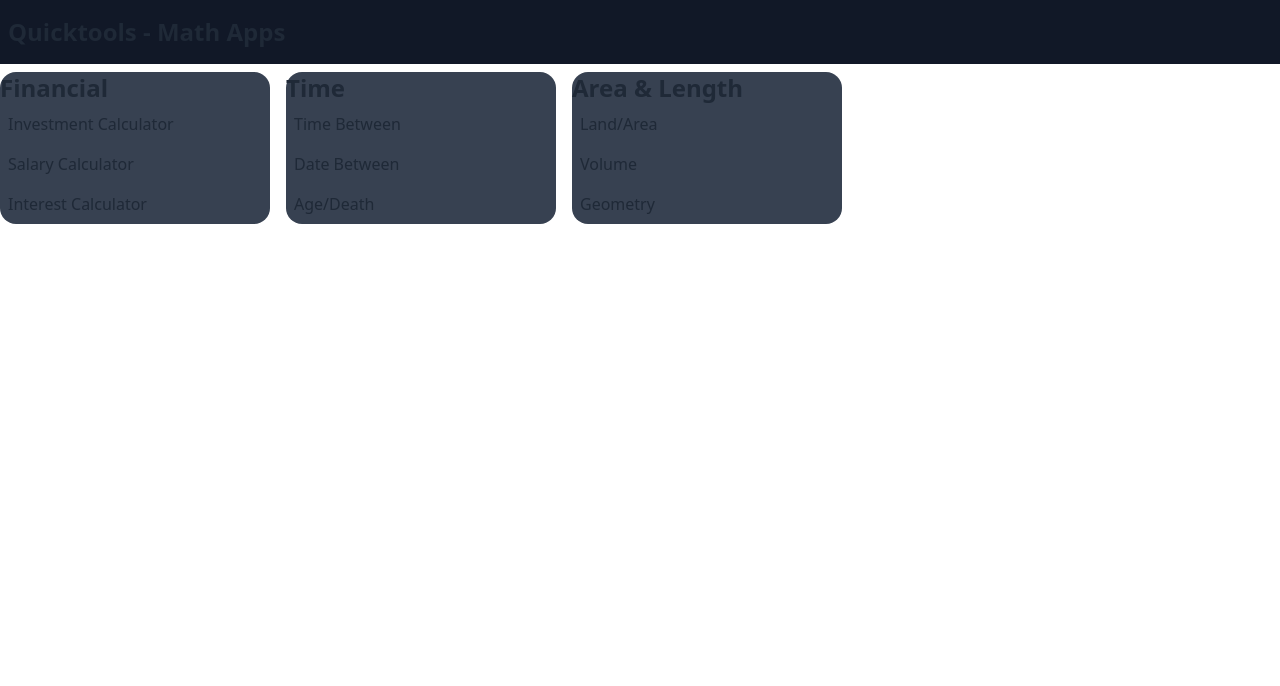
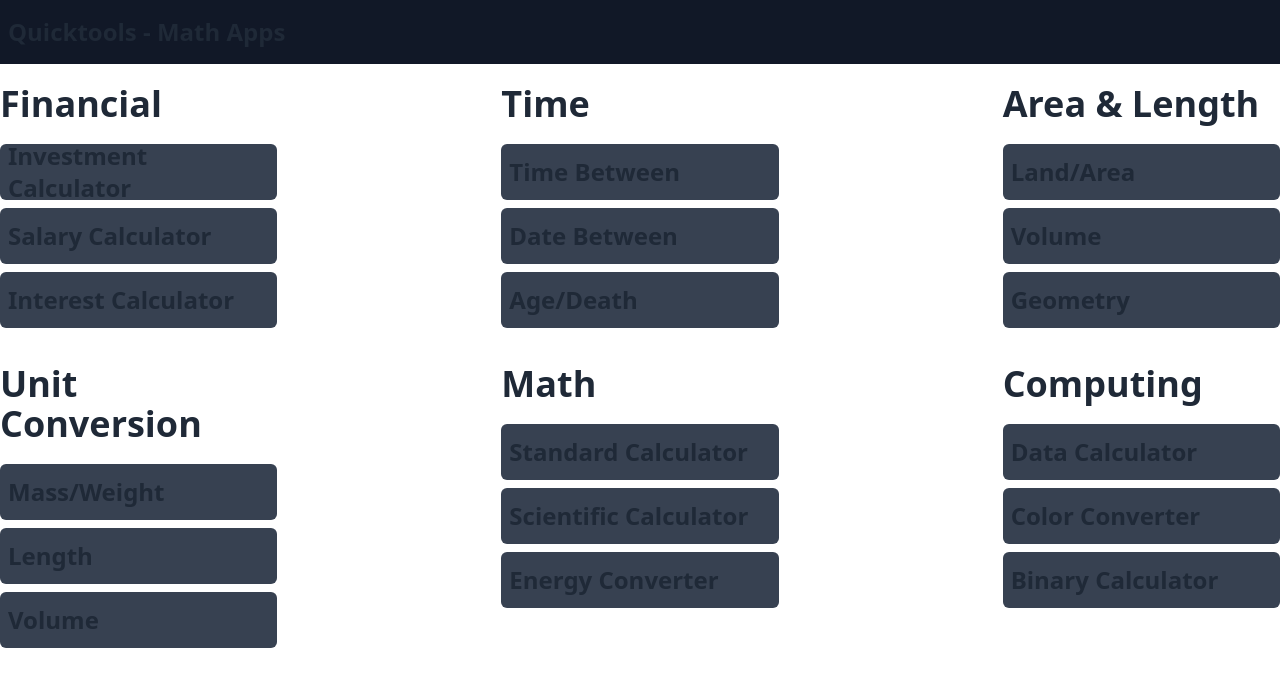
Before and after one commit to AbidAlWassie/quicktools-math-apps, a React (Vite) app: page / in a window 1280 px wide. Shown: the top 686 px of the page. Built offline with nearby package versions, Linux system fonts and the light colour scheme.

Commit message:
solved: JSX not recognizing props as IntrinsicAttributes

```diff
--- a/index.html
+++ b/index.html
@@ -1,13 +1,16 @@
 <!DOCTYPE html>
 <html lang="en">
+
 <head>
   <meta charset="UTF-8" />
   <link rel="icon" type="image/svg+xml" href="/vite.svg" />
   <meta name="viewport" content="width=device-width, initial-scale=1.0" />
-    <title>Vite + React + TS</title>
+  <title>quicktools - math apps</title>
 </head>
+
 <body>
   <div id="root"></div>
   <script type="module" src="/src/main.tsx"></script>
 </body>
+
 </html>
--- a/package.json
+++ b/package.json
@@ -11,6 +11,7 @@
   },
   "dependencies": {
     "daisyui": "^2.51.6",
+    "prop-types": "^15.8.1",
     "react": "^18.2.0",
     "react-dom": "^18.2.0"
   },
--- a/src/App.tsx
+++ b/src/App.tsx
@@ -1,23 +1,29 @@
 // import './App.css'
-// It's all blank when I add <CalculatorCard/> components
 import { Navbar, CalculatorCard } from "./components";
 
 function App() {
-
   const financialCalculators = ['Investment Calculator', 'Salary Calculator', 'Interest Calculator'];
   const timeCalculators = ['Time Between', 'Date Between', 'Age/Death'];
   const areaLengthCalculators = ['Land/Area', 'Volume', 'Geometry'];
+  const unitConversion = ['Mass/Weight', 'Length', 'Volume'];
+  const mathCalculators = ['Standard Calculator', 'Scientific Calculator', 'Energy Converter'];
+  const computingCalculators = ['Data Calculator', 'Color Converter', 'Binary Calculator'];
 
   return (
     <>
-    <Navbar/>
-    <div className="cards flex space-x-4">
-      <CalculatorCard type="Financial" items="financial" links={financialCalculators} />
-      <CalculatorCard type="Time" items="time" links={timeCalculators} />
-      <CalculatorCard type="Area & Length" items="AreaLength" links={areaLengthCalculators} />
-    </div>
+      <Navbar/>
+      <div className="container mx-auto">
+        <div className="cards grid grid-cols-3 gap-x-[14rem]">
+          <CalculatorCard data-category="Financial" data-items="financial" data-links={financialCalculators} />
+          <CalculatorCard data-category="Time" data-items="time" data-links={timeCalculators} />
+          <CalculatorCard data-category="Area & Length" data-items="AreaLength" data-links={areaLengthCalculators} />
+          <CalculatorCard data-category="Unit Conversion" data-items="unitConversion" data-links={unitConversion} />
+          <CalculatorCard data-category="Math" data-items="Math" data-links={mathCalculators} />
+          <CalculatorCard data-category="Computing" data-items="Computing" data-links={computingCalculators} />
+        </div>
+      </div>
     </>
-  )
+  );
 }
 
-export default App
+export default App;
--- a/src/components/CalculatorCard/CalculatorCard.jsx
+++ /dev/null
@@ -1,25 +0,0 @@
-import React from 'react';
-
-function handleClick(event) {
-  if (!event.target.getAttribute('href')) {
-    // Perform the desired action when the link is clicked
-    event.preventDefault();
-  }
-}
-
-const CalculatorCard = ({ type, items, links }) => {
-  return (
-    <div className="card bg-gray-700 my-2 w-[270px]">
-      <h2 className="text-2xl font-bold">{type}</h2>
-      <ul className={`section ${items}`}>
-        {links.map((links, index) => (
-          <li key={index} className="px-2 py-2 flex space-y-4">
-            <a href="" onClick={handleClick}>{links}</a>
-          </li>
-        ))}
-      </ul>
-    </div>
-  );
-};
-
-export default CalculatorCard;
--- /dev/null
+++ b/src/components/CalculatorCard/CalculatorCard.tsx
@@ -0,0 +1,30 @@
+import React from 'react';
+
+interface CalculatorCardProps {
+  'data-category': string;
+  'data-items': string;
+  'data-links': string[];
+}
+
+function handleClick(event: React.MouseEvent<HTMLAnchorElement, MouseEvent>) {
+  if (!event.currentTarget.getAttribute('href')) {
+    event.preventDefault();
+  }
+}
+
+const CalculatorCard = ({ 'data-category': category, 'data-items': items, 'data-links': links }: CalculatorCardProps) => {
+  return (
+    <div className="card my-2 max-w-[320px]">
+      <h2 className="text-4xl font-bold my-3">{category}</h2>
+      <ul className={`section ${items}`}>
+        {links.map((link, index) => (
+          <li key={index} className="my-2 bg-gray-700 flex h-14 rounded-md">
+            <a href="" onClick={handleClick} className="w-full h-full flex items-center px-2 font-semibold text-2xl">{link}</a>
+          </li>
+        ))}
+      </ul>
+    </div>
+  );
+};
+
+export default CalculatorCard;
--- /dev/null
+++ b/src/components/index.d.ts
@@ -0,0 +1,4 @@
+import { ComponentType } from 'react';
+
+export const Navbar: ComponentType;
+export const CalculatorCard: ComponentType;
```
Also changed, not shown: 1 other file (tests, documents, lock files or other folders). Lines whose indentation alone changed are shown as unchanged.
